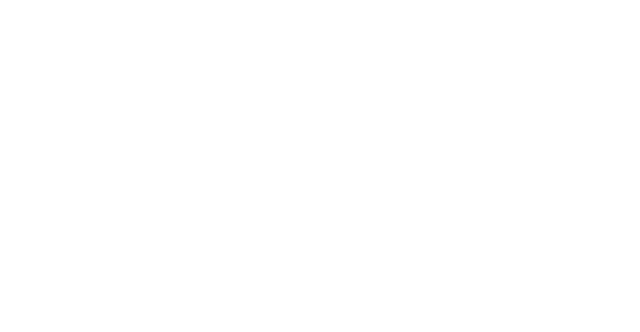
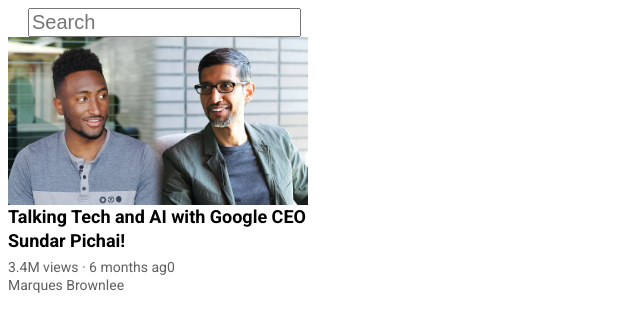
Before and after one commit to Vishuimma12/FullStack-Learning-, a plain HTML site: page Youtube/index.html in a window 1280 px wide. Shown: the whole page, without its empty margins (0-640 px from the left). Drawn offline with Linux system fonts and the light colour scheme.

Commit message:
Aligning the search box and Displaying the thumbnails

```diff
--- a/Youtube/index.html
+++ b/Youtube/index.html
@@ -1,11 +1,34 @@
 <!DOCTYPE html>
 <html lang="en">
+
 <head>
   <meta charset="UTF-8">
   <meta name="viewport" content="width=device-width, initial-scale=1.0">
-  <title>Youtube</title>
+  <link rel="preconnect" href="https://fonts.googleapis.com">
+  <link rel="preconnect" href="https://fonts.gstatic.com" crossorigin>
+  <link href="https://fonts.googleapis.com/css2?family=Roboto:ital,wght@0,100..900;1,100..900&display=swap"
+    rel="stylesheet">
+  <title>Youtube.com Clone</title>
+  <link rel="stylesheet" href="style.css">
 </head>
+
 <body>
+  <input class="Search-box" type="text" placeholder="Search">
+  <img class="thumbnail1" src="thumbnail/thumbnail-1.webp" alt="Podcast">
+
+  <p class="title">
+    Talking Tech and AI with Google CEO Sundar Pichai!
+  </p>
+  <p class="view">
+    3.4M views · 6 months ag0
+  </p>
+  <br>
+  <p class="name">
+    Marques Brownlee
+  </p>
+
+
 
 </body>
+
 </html>
--- /dev/null
+++ b/Youtube/style.css
@@ -0,0 +1,29 @@
+.thumbnail1{
+  width: 300px;
+  display: block;
+}
+
+.Search-box{
+  font-size: 20px;
+  margin-left: 20px;
+}
+p {
+  font-family: Roboto;
+  margin-top: 0;
+  margin-bottom: 0;
+}
+
+.title {
+
+  font-weight: bold;
+  font-size: 18px;
+  width: 300px;
+  line-height: 24px;
+  margin-bottom: 5px;
+}
+
+.view,.name {
+  display: inline-block;
+  font-size: 14px;
+  color: rgb(96, 96, 96);
+}
```
Also changed, not shown: Youtube/thumbnail/thumbnail-1.webp (added), Youtube/thumbnail/thumbnail-2.webp (added), Youtube/thumbnail/thumbnail-3.webp (added), Youtube/thumbnail/thumbnail-4.webp (added), Youtube/thumbnail/thumbnail-5.webp (added), Youtube/thumbnail/thumbnail-6.webp (added).
